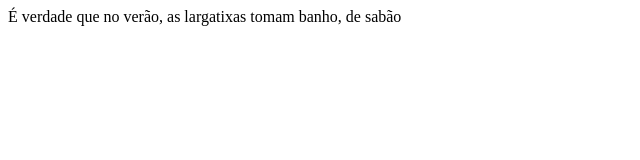
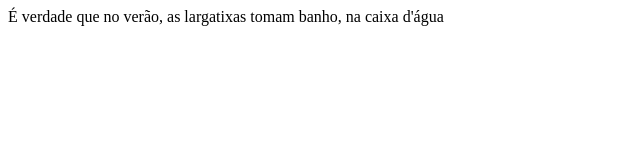
Before and after one commit to andersonifsp/web1cardeux, a plain HTML site: page index.html in a window 1280 px wide. Shown: the full height of the page, 0-640 px from the left. Drawn offline with Linux system fonts and the light colour scheme.

Commit message:
Correcao

```diff
--- a/index.html
+++ b/index.html
@@ -3,7 +3,7 @@
 	<p>
 É verdade que no verão,
 as largatixas tomam banho,
-de sabão
+na caixa d'água
 	</p>
 </body>
 </html>
```
